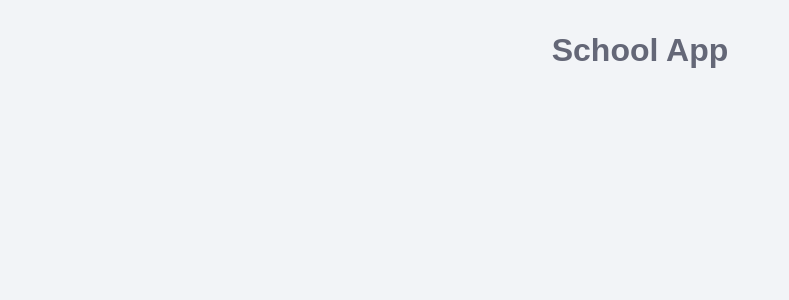
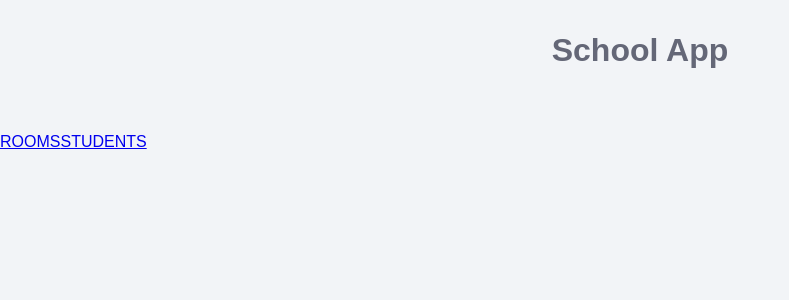
Before and after one commit to pablojacosta/school-app, a React (Vite) app: page / in a window 1280 px wide. Shown: the top 300 px of the page, without its empty margins (0-789 px from the left). Built offline with nearby package versions, Linux system fonts and the light colour scheme; a web font is replaced by a local one.

Commit message:
feat: :sparkles: Created Home component.

```diff
--- a/src/components/App/App.tsx
+++ b/src/components/App/App.tsx
@@ -1,15 +1,16 @@
-import "@styles/globals.scss";
-import styles from "./App.module.scss";
+import { HOME, ROOMS, STUDENTS } from "constants/routes";
 import { Routes, Route } from "react-router-dom";
 import RoomsData from "@components/RoomsData";
 import StudentsData from "@components/StudentsData";
-import { HOME, ROOMS, STUDENTS } from "constants/routes";
+import Home from "@components/Home";
+import "@styles/globals.scss";
+import styles from "./App.module.scss";
 
 const App = () => {
   return (
     <div className={styles.app}>
       <Routes>
-        <Route path={HOME} element={<h1>School App</h1>} />
+        <Route path={HOME} element={<Home />} />
         <Route path={ROOMS} element={<RoomsData />} />
         <Route path={STUDENTS} element={<StudentsData />} />
       </Routes>
--- /dev/null
+++ b/src/components/Home/Home.tsx
@@ -0,0 +1,15 @@
+import { Link } from "react-router-dom";
+import styles from "./Home.module.scss";
+import { ROOMS, STUDENTS } from "constants/routes";
+
+const Home = () => {
+  return (
+    <div className={styles.home}>
+      <h1>School App</h1>
+      <Link to={ROOMS}>ROOMS</Link>
+      <Link to={STUDENTS}>STUDENTS</Link>
+    </div>
+  );
+};
+
+export default Home;
--- /dev/null
+++ b/src/components/Home/index.ts
@@ -0,0 +1 @@
+export { default } from "./Home";
```
Also changed, not shown: src/components/Home/Home.module.scss (added).
